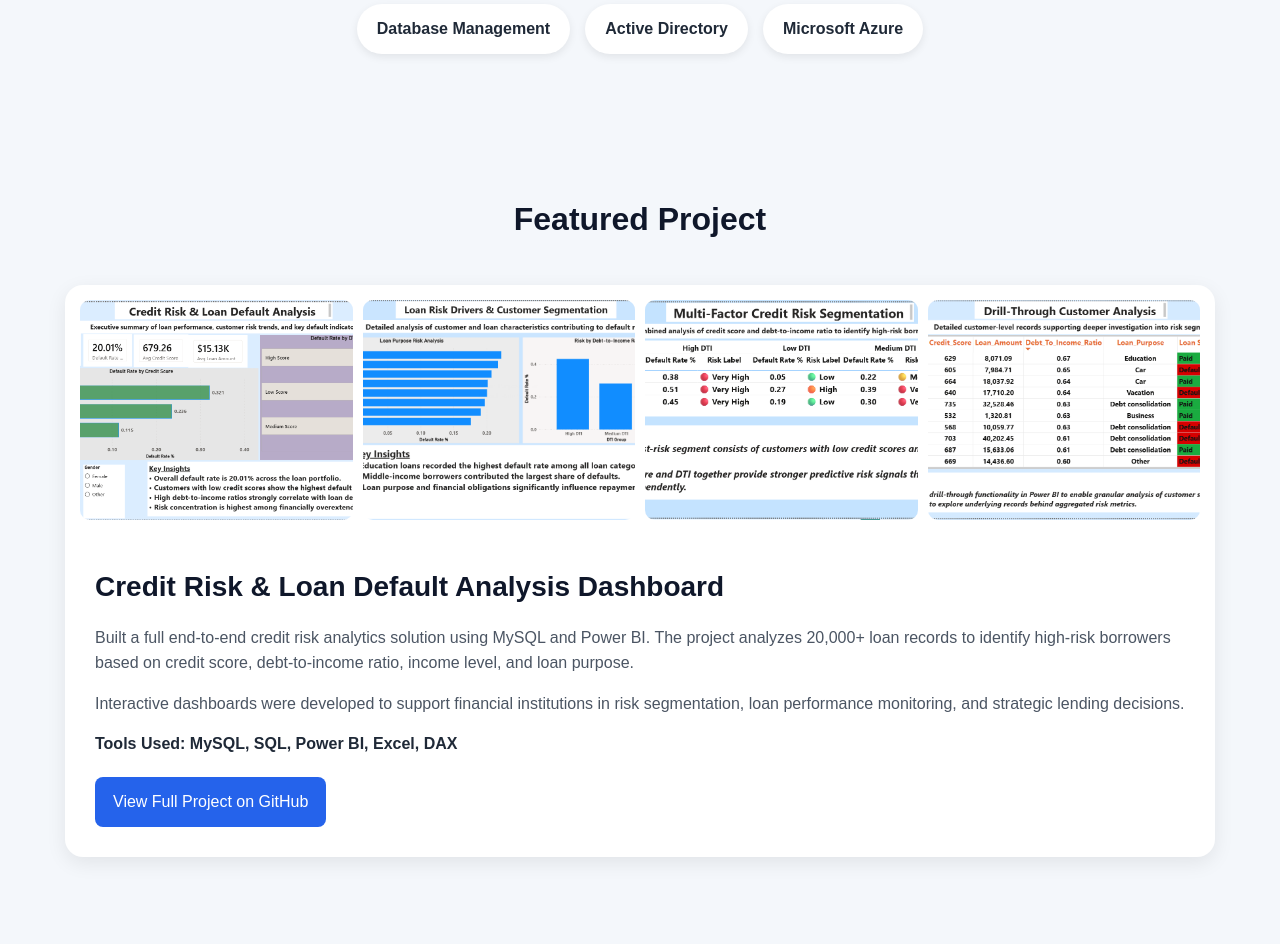
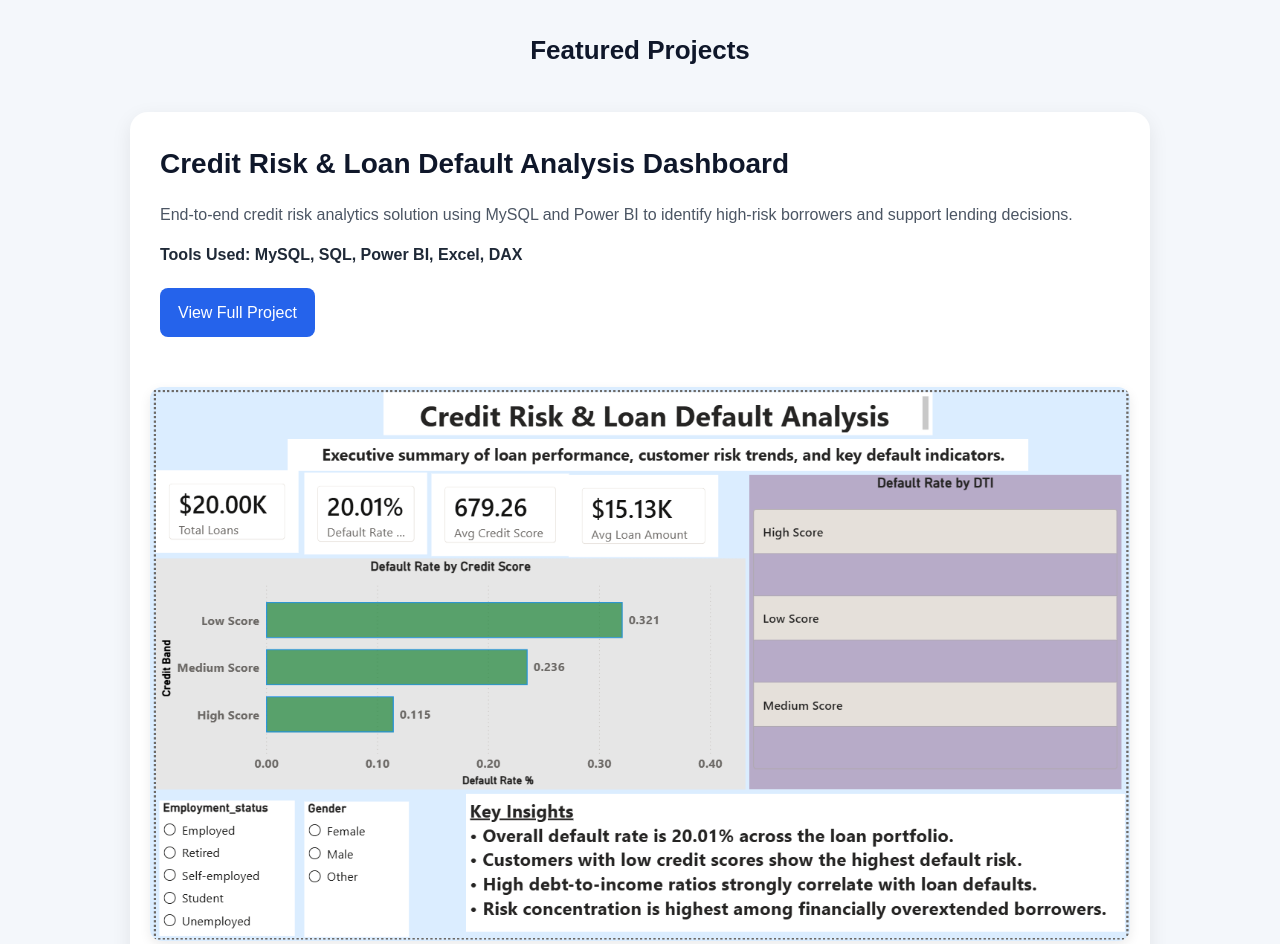
Before and after one commit to Oyewale325/portfolio, a plain HTML site: page index.html in a window 1280 px wide. Shown: the part 1220-2164 px from the top of the page. Drawn offline with Linux system fonts and the light colour scheme.

Commit message:
Refactor index.html for layout and content updates
Updated the HTML structure and styles for improved layout and responsiveness, added new project sections, and revised content for clarity.

```diff
--- a/index.html
+++ b/index.html
@@ -88,15 +88,15 @@
 
     /* SECTION */
     section{
-      max-width:1200px;
-      margin:auto;
-      padding:70px 25px;
-    }
+  max-width:1100px;
+  margin:auto;
+  padding:45px 20px;
+}
 
     section h2{
       text-align:center;
       margin-bottom:40px;
-      font-size:32px;
+      font-size:26px;
       color:#0f172a;
     }
 
@@ -144,19 +144,20 @@
       transform:translateY(-6px);
     }
 
-    .project-images{
-      display:grid;
-      grid-template-columns:repeat(auto-fit,minmax(250px,1fr));
-      gap:10px;
-      padding:15px;
-    }
+    .project-images-column{
+  display:flex;
+  flex-direction:column;
+  gap:20px;
+  padding:20px;
+}
 
-    .project-images img{
-      width:100%;
-      border-radius:10px;
-      height:220px;
-      object-fit:cover;
-    }
+.project-images-column img{
+  width:100%;
+  border-radius:12px;
+  object-fit:contain;
+  background:white;
+  box-shadow:0 4px 12px rgba(0,0,0,0.08);
+}
 
     .project-content{
       padding:30px;
@@ -294,42 +295,21 @@
 
   </div>
 
-</section>
-
 <!-- PROJECTS -->
 <section id="projects">
 
-  <h2>Featured Project</h2>
+  <h2>Featured Projects</h2>
 
+  <!-- PROJECT 1 -->
   <div class="project-card">
 
-    <!-- PROJECT IMAGES -->
-    <div class="project-images">
-
-      <img src="images/executive-overview.png" alt="Dashboard Overview">
-
-      <img src="images/risk-analysis.png" alt="Risk Analysis">
-
-      <img src="images/risk-segmentation-matrix.png" alt="Risk Segmentation">
-
-      <img src="images/customer-risk-detail.png" alt="Customer Risk Detail">
-
-    </div>
-
-    <!-- PROJECT CONTENT -->
     <div class="project-content">
 
       <h3>Credit Risk & Loan Default Analysis Dashboard</h3>
 
       <p>
-        Built a full end-to-end credit risk analytics solution using MySQL and Power BI.
-        The project analyzes 20,000+ loan records to identify high-risk borrowers based
-        on credit score, debt-to-income ratio, income level, and loan purpose.
-      </p>
-
-      <p>
-        Interactive dashboards were developed to support financial institutions in
-        risk segmentation, loan performance monitoring, and strategic lending decisions.
+        End-to-end credit risk analytics solution using MySQL and Power BI
+        to identify high-risk borrowers and support lending decisions.
       </p>
 
       <div class="tools">
@@ -340,9 +320,61 @@
       href="https://github.com/Oyewale325/Credit-Risk-Analysis-Project"
       target="_blank">
 
-      View Full Project on GitHub
+      View Full Project
 
       </a>
+
+    </div>
+
+    <!-- IMAGES -->
+    <div class="project-images-column">
+
+      <img src="images/executive-overview.png" alt="Executive Overview">
+
+      <img src="images/risk-analysis.png" alt="Risk Analysis">
+
+      <img src="images/risk-segmentation-matrix.png" alt="Risk Segmentation">
+
+      <img src="images/customer-risk-detail.png" alt="Customer Risk Detail">
+
+    </div>
+
+  </div>
+
+  <!-- PROJECT 2 -->
+  <div class="project-card">
+
+    <div class="project-content">
+
+      <h3>Rental Data Analysis Dashboard</h3>
+
+      <p>
+        Built an interactive rental analytics dashboard using Excel and Power BI
+        to analyze bookings, revenue trends, and operational expenses.
+      </p>
+
+      <div class="tools">
+        Tools Used: Excel, Power BI
+      </div>
+
+      <a class="btn"
+      href="https://github.com/Oyewale325/Rental-Data-Analysis"
+      target="_blank">
+
+      View Full Project
+
+      </a>
+
+    </div>
+
+    <!-- IMAGES -->
+    <div class="project-images-column">
+
+      <img src="images/executive-summary.png" alt="Executive Summary">
+
+      <img src="images/booking-analysis.png" alt="Booking Analysis">
+
+      <img src="images/expense-analysis.png" alt="Expense Analysis">
 
     </div>
 
```
